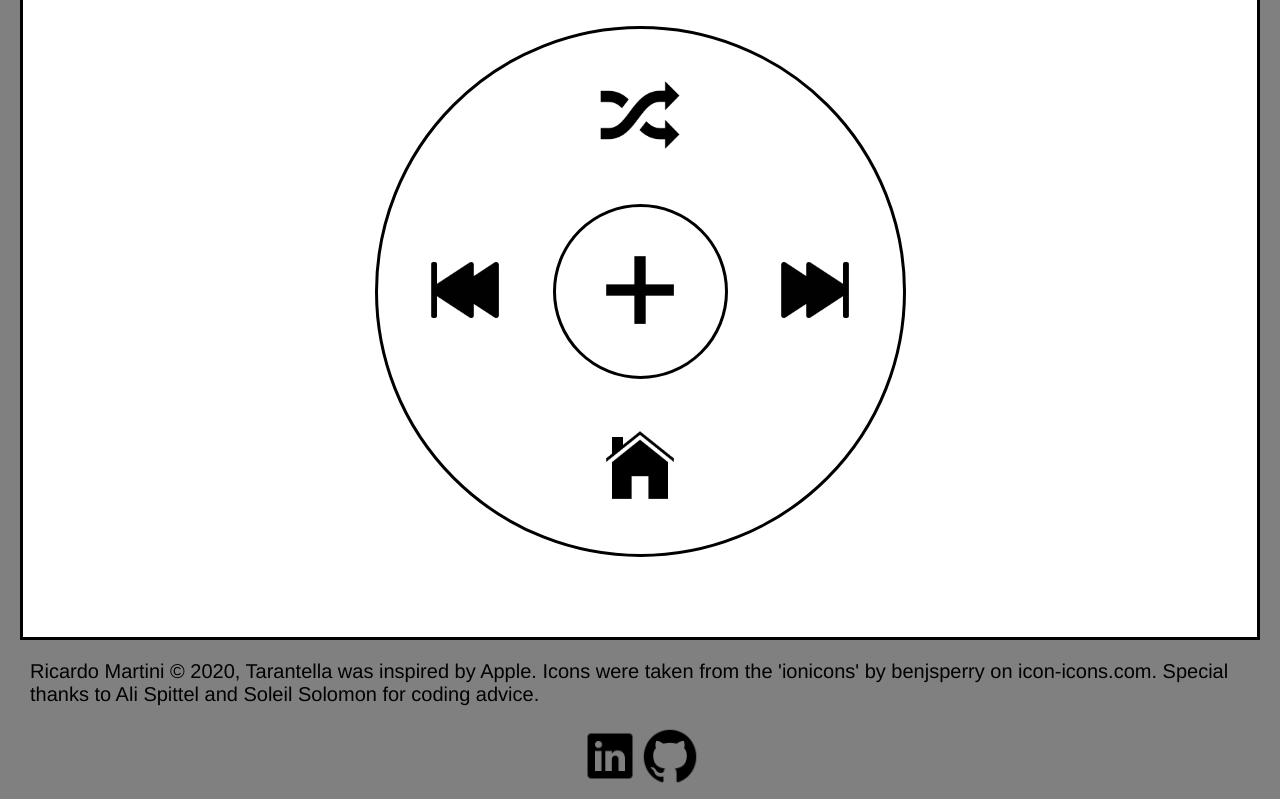
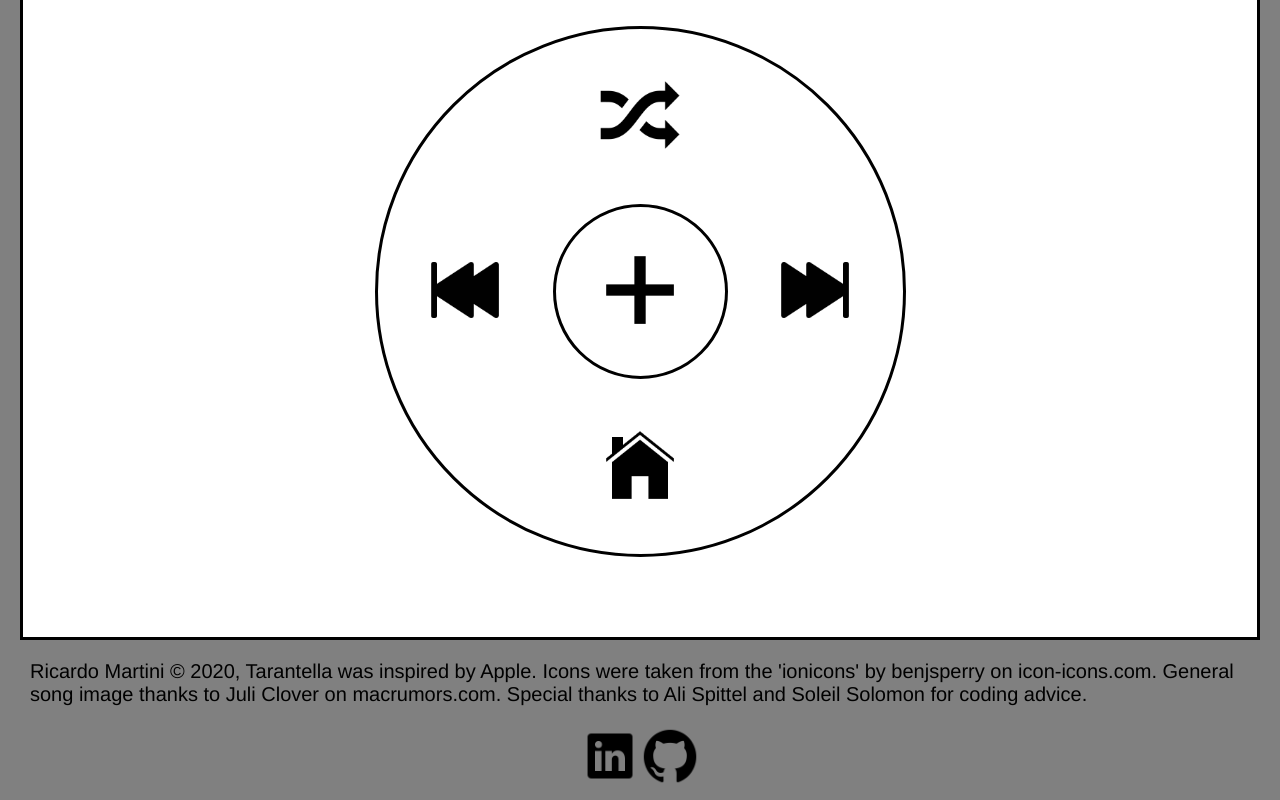
Before and after one commit to mrricardom/Tarantella, a React (Create React App) app: page / in a window 1280 px wide. Shown: the part 1017-1817 px from the top of the page. Built offline with nearby package versions, Linux system fonts and the light colour scheme; no server answers.

Commit message:
added padding to header in mobil screen

```diff
--- a/src/App.css
+++ b/src/App.css
@@ -516,8 +516,8 @@ footer div {
     margin-bottom: 70px;
   }
 
-  footer {
-    font-size: 12px;
+  footer p {
+    font-size: 10px;
   }
 
   .new-song form {
--- a/src/Footer.js
+++ b/src/Footer.js
@@ -7,8 +7,9 @@ function Footer() {
     <footer>
       <p>
         Ricardo Martini &copy; 2020, Tarantella was inspired by Apple. Icons
-        were taken from the 'ionicons' by benjsperry on icon-icons.com. Special
-        thanks to Ali Spittel and Soleil Solomon for coding advice.
+        were taken from the 'ionicons' by benjsperry on icon-icons.com. General
+        song image thanks to Juli Clover on macrumors.com. Special thanks to Ali
+        Spittel and Soleil Solomon for coding advice.
       </p>
       <div>
         <a href="https://www.linkedin.com/in/ricardo-martini-096346117/">
```
